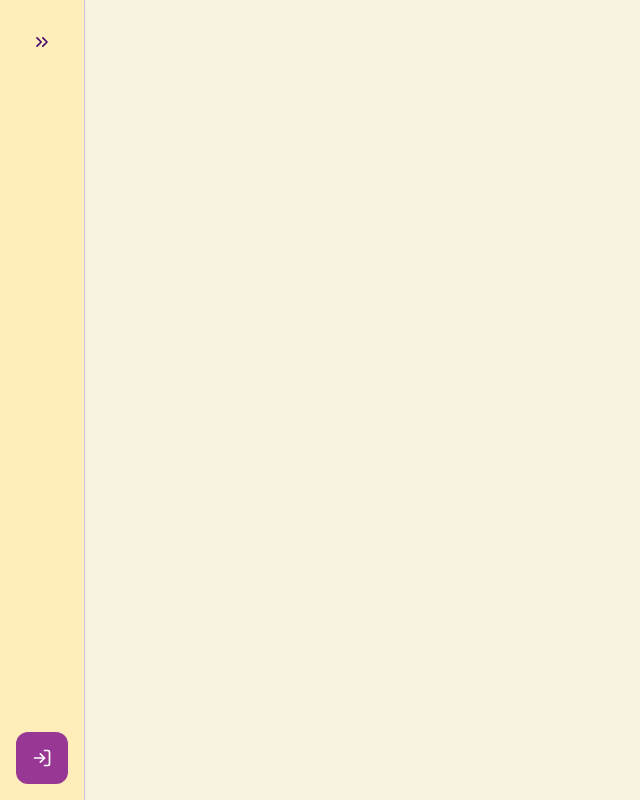
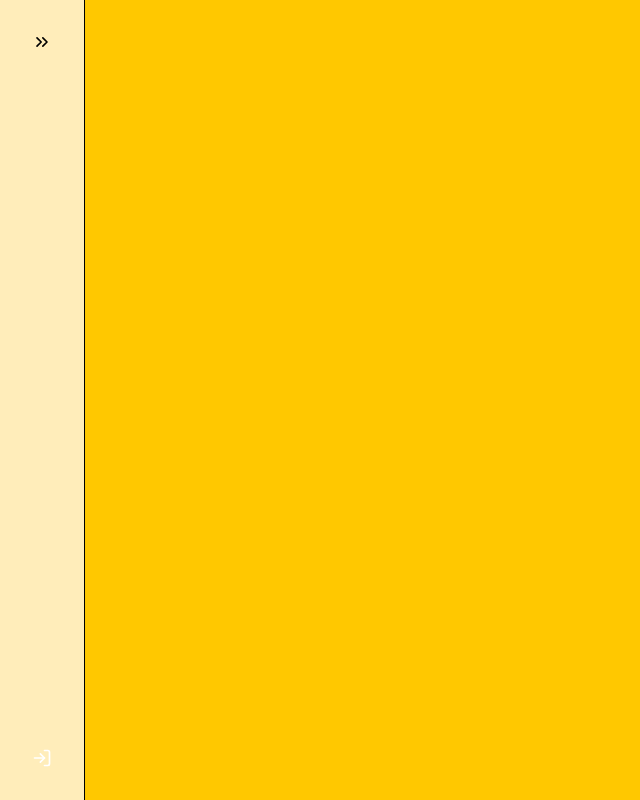
Before and after one commit to Flanner-app/flanner-nextjs-frontend, a Next.js app: page / in a window 1280 px wide. Shown: the whole page, without its empty margins (0-640 px from the left). Built offline with nearby package versions, Linux system fonts and the light colour scheme.

Commit message:
feat: update color theme

```diff
--- a/tailwind.config.js
+++ b/tailwind.config.js
@@ -10,28 +10,17 @@ module.exports = {
   ],
   theme: {
     colors: {
+      white: '#ffffff',
       yellow: {
-        regular: '#F8F2E1',
+        light: '#F8F2E1',
+        regular: '#FFC800',
+        hover: '#FFDE66',
         dark: '#FFEDBA',
       },
-      white: '#ffffff',
-      primary: {
-        light: '#d1beda',
-        dark: '#490572',
-        hover: '#693589',
-        regular: '#983794',
-      },
-      secondary: {
-        dark: '#351D4F',
-        light: '#eeebf8',
-      },
-      gray: {
-        100: '#f8f8f8',
-        200: '#DDDDDD',
-        300: '#AAAAAA',
-        400: '#737373',
-        500: '#444444',
-        600: '#222222',
+      black: {
+        default: '#000000',
+        regular: '#151515',
+        hover: '#444444',
       },
       utility: {
         error: '#d0011b',
@@ -43,11 +32,6 @@ module.exports = {
         heebo: ['var(--font-heebo)', ...defaultTheme.fontFamily.sans],
         archivo: ['var(--font-archivo)', ...defaultTheme.fontFamily.sans],
       },
-      backgroundImage: {
-        'gradient-radial': 'radial-gradient(var(--tw-gradient-stops))',
-        'gradient-conic':
-          'conic-gradient(from 180deg at 50% 50%, var(--tw-gradient-stops))',
-      },
     },
   },
   plugins: [],
```
